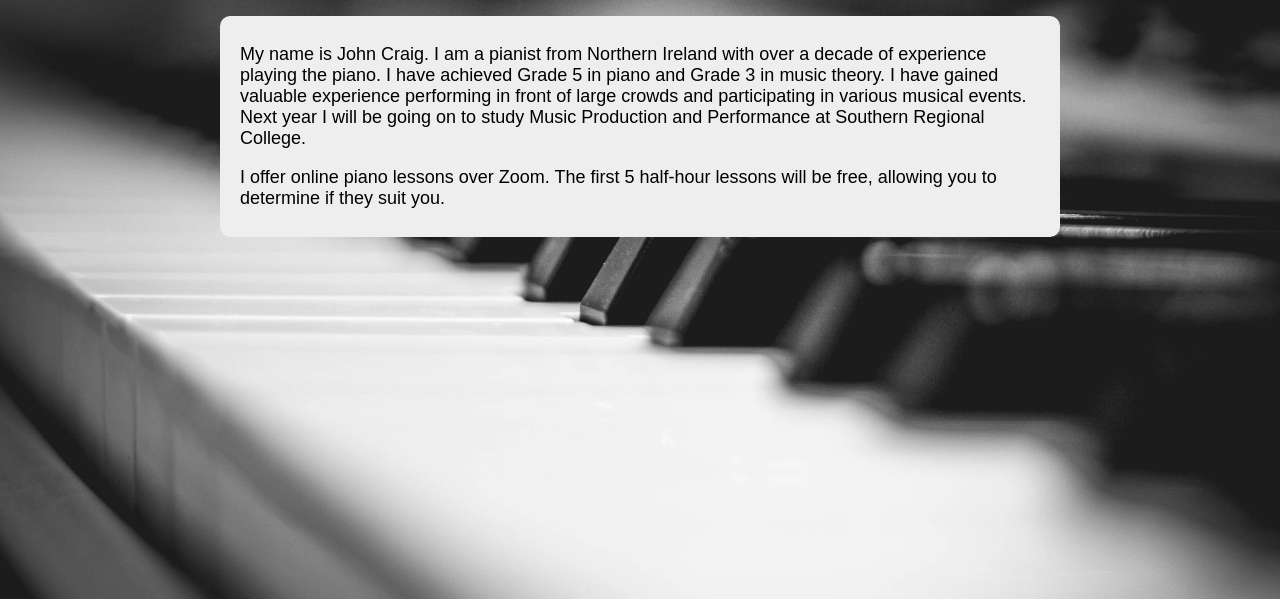
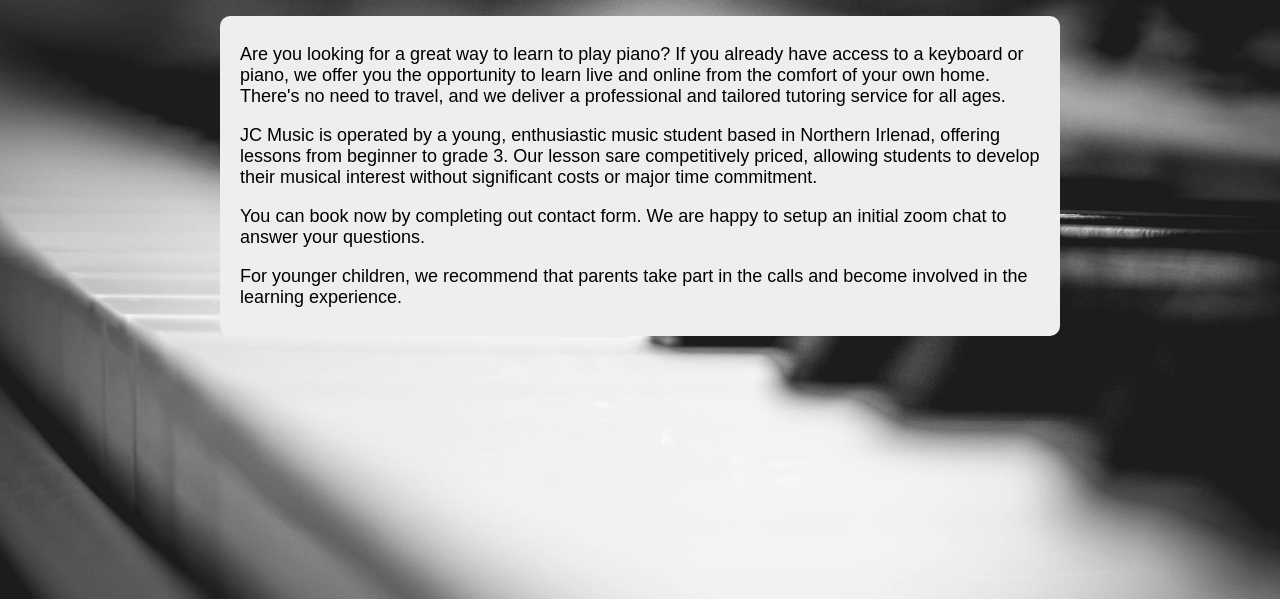
Before and after one commit to JohnCraigMusic/music, a plain HTML site: page aboutme.html in a window 1280 px wide. Shown: the part 201-800 px from the top of the page. Drawn offline with Linux system fonts and the light colour scheme.

Commit message:
Update aboutme.html

```diff
--- a/aboutme.html
+++ b/aboutme.html
@@ -21,8 +21,10 @@
   </div>
 
   <div class="maincontainer">
-    <p>My name is John Craig. I am a pianist from Northern Ireland with over a decade of experience playing the piano. I have achieved Grade 5 in piano and Grade 3 in music theory. I have gained valuable experience performing in front of large crowds and participating in various musical events. Next year I will be going on to study Music Production and Performance at Southern Regional College.</p>
-    <p>I offer online piano lessons over Zoom. The first 5 half-hour lessons will be free, allowing you to determine if they suit you.</p>
+    <p>Are you looking for a great way to learn to play piano? If you already have access to a keyboard or piano, we offer you the opportunity to learn live and online from the comfort of your own home. There's no need to travel, and we deliver a professional and tailored tutoring service for all ages.</p>
+    <p>JC Music is operated by a young, enthusiastic music student based in Northern Irlenad, offering lessons from beginner to grade 3. Our lesson sare competitively priced, allowing students to develop their musical interest without significant costs or major time commitment.</p>
+    <p>You can book now by completing out contact form. We are happy to setup an initial zoom chat to answer your questions.</p>
+    <p>For younger children, we recommend that parents take part in the calls and become involved in the learning experience.</p>
   </div>
 
 </body>
```
